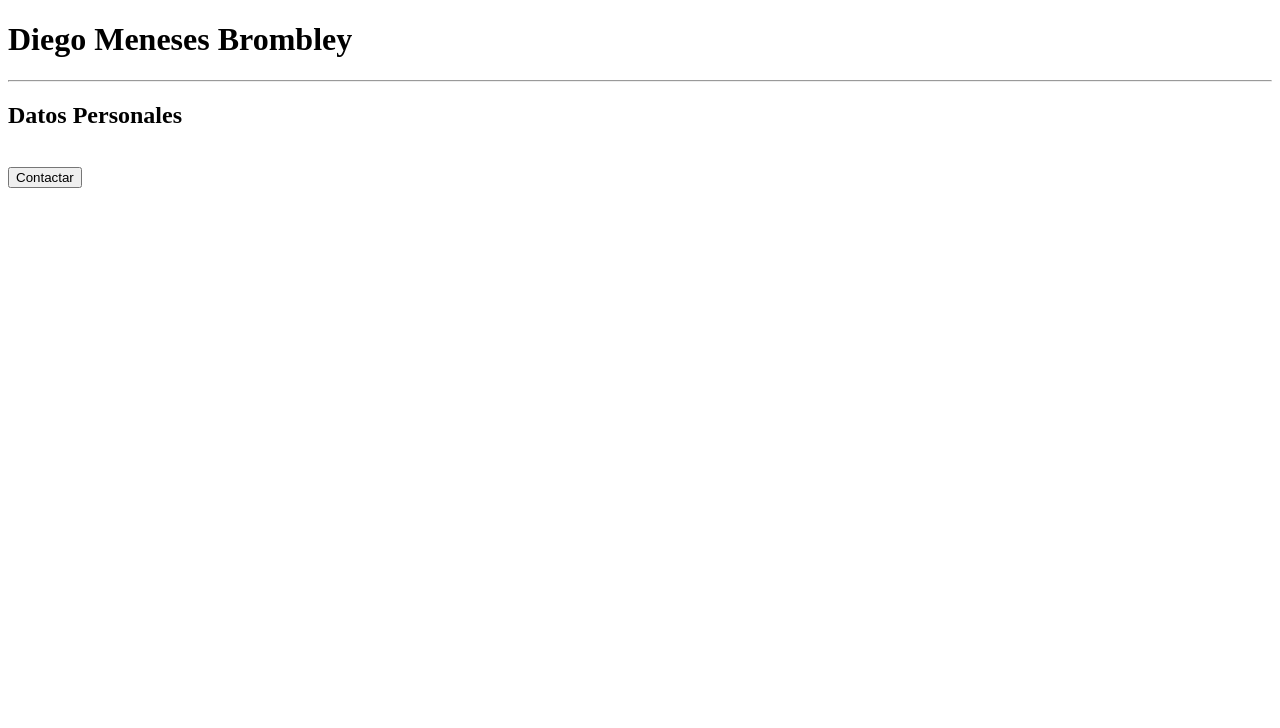
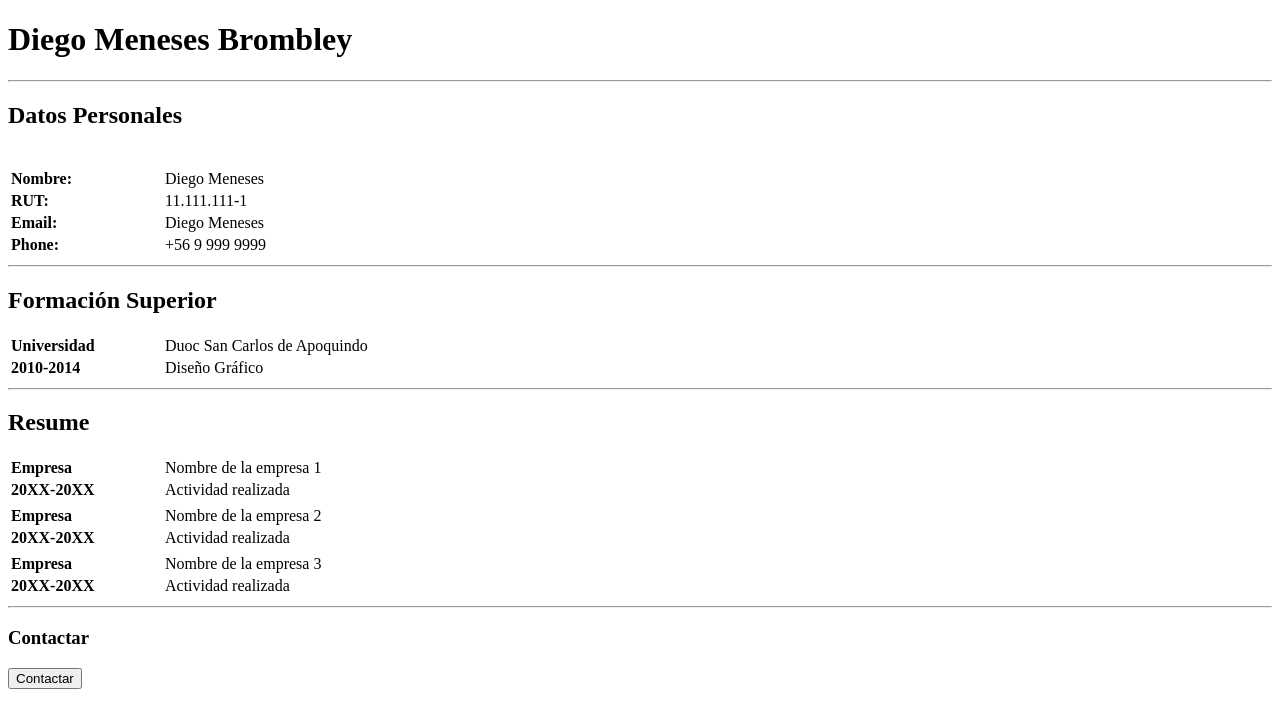
Before and after one commit to diegomebro/latam_mebro, a plain HTML site: page index.html in a window 1280 px wide. Drawn offline with Linux system fonts and the light colour scheme.

Commit message:
final resume

```diff
--- a/index.html
+++ b/index.html
@@ -6,10 +6,10 @@
 	<meta name="description" content="esta es mi primera descripción">
 	<meta name="keywords" content="palabra1, palabra2">
 	<meta name="author" content="Diego Meneses">
-	<meta name="og:title" content="Title">
-	<meta name="og:description" content="descripcion que quiero que salga en facebook">
+	<meta name="og:title" content="CV en HTML">
+	<meta name="og:description" content="Ejercicio de formularios y cv solo con HTML">
 	<meta name="og:image" content="http://laimgen.com/laimage.jpg">
-	<meta name="og:url" content="http://dondeira.cl/lapagina.html">
+	<meta name="og:url" content="https://diegomebro.github.io/latam_mebro/index.html">
 	<meta name="og:site_name" content="nombre de la pagina">
 	<title>Documento</title>
 	<link rel="stylesheet" href="">
@@ -19,6 +19,72 @@
 	<hr>
 	<h2>Datos Personales</h2>
 	<br>
+	<table>
+		<tr>
+			<td style="width:150px;"><b>Nombre:</b></td>
+			<td>Diego Meneses</td>
+		</tr>
+		<tr>
+			<td><b>RUT:</b></td>
+			<td>11.111.111-1</td>
+		</tr>
+		<tr>
+			<td><b>Email:</b></td>
+			<td>Diego Meneses</td>
+		</tr>
+		<tr>
+			<td><b>Phone:</b></td>
+			<td>+56 9 999 9999</td>
+		</tr>
+	</table>
+	<hr>
+	<h2>Formación Superior</h2>
+	<table>
+		<tr>
+			<td style="width:150px;"><b>Universidad</b></td>
+			<td>Duoc San Carlos de Apoquindo</td>
+		</tr>
+		<tr>
+			<td><b>2010-2014</b></td>
+			<td>Diseño Gráfico</td>
+		</tr>
+	</table>
+	<hr>
+	<h2>Resume</h2>
+	<table>
+		<tr>
+			<td style="width:150px;"><b>Empresa</b></td>
+			<td>Nombre de la empresa 1</td>
+		</tr>
+		<tr>
+			<td><b>20XX-20XX</b></td>
+			<td>Actividad realizada</td>
+		</tr>
+		<tr>
+			<td></td>
+		</tr>
+		<tr>
+			<td style="width:150px;"><b>Empresa</b></td>
+			<td>Nombre de la empresa 2</td>
+		</tr>
+		<tr>
+			<td><b>20XX-20XX</b></td>
+			<td>Actividad realizada</td>
+		</tr>
+		<tr>
+			<td></td>
+		</tr>
+		<tr>
+			<td style="width:150px;"><b>Empresa</b></td>
+			<td>Nombre de la empresa 3</td>
+		</tr>
+		<tr>
+			<td><b>20XX-20XX</b></td>
+			<td>Actividad realizada</td>
+		</tr>
+	</table>
+	<hr>
+	<h3>Contactar</h3>
 	<a href="https://diegomebro.github.io/latam_mebro/contacto.html" title="">
 		<input type="button" name="contactar" value="Contactar">
 	</a>
```
